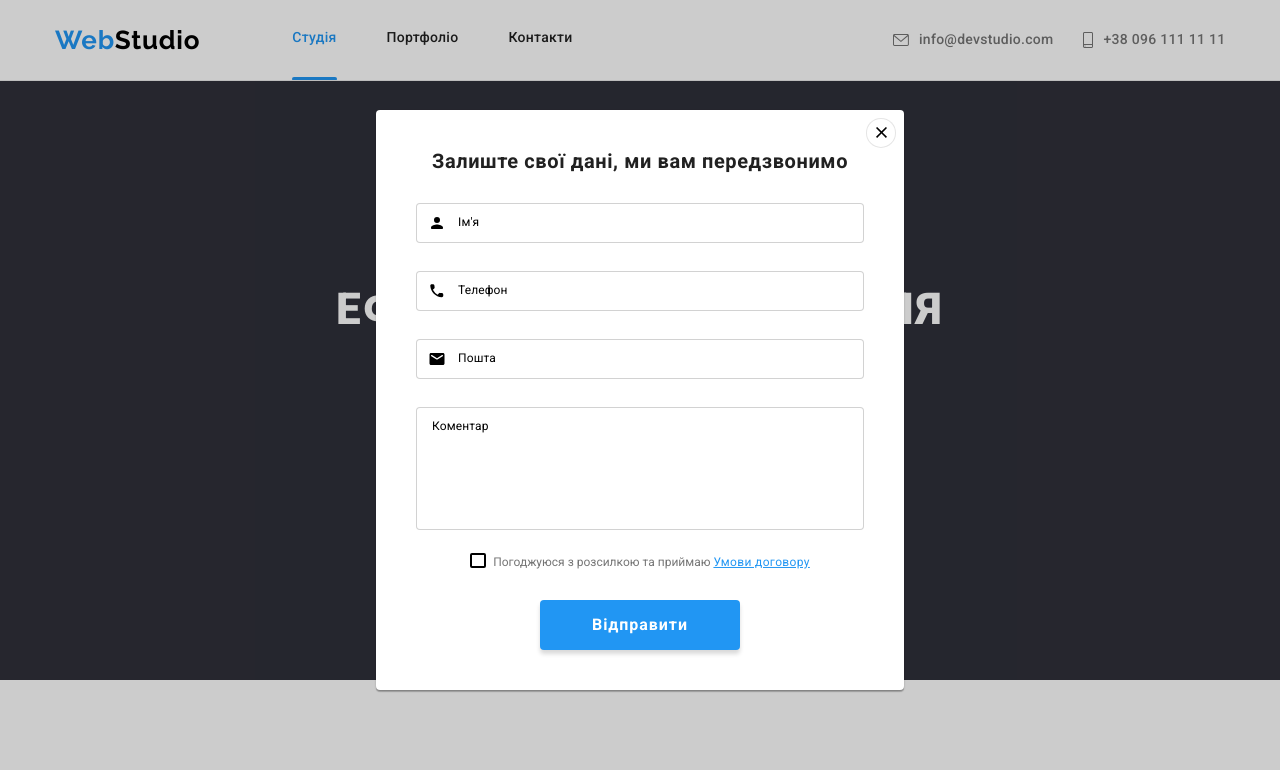
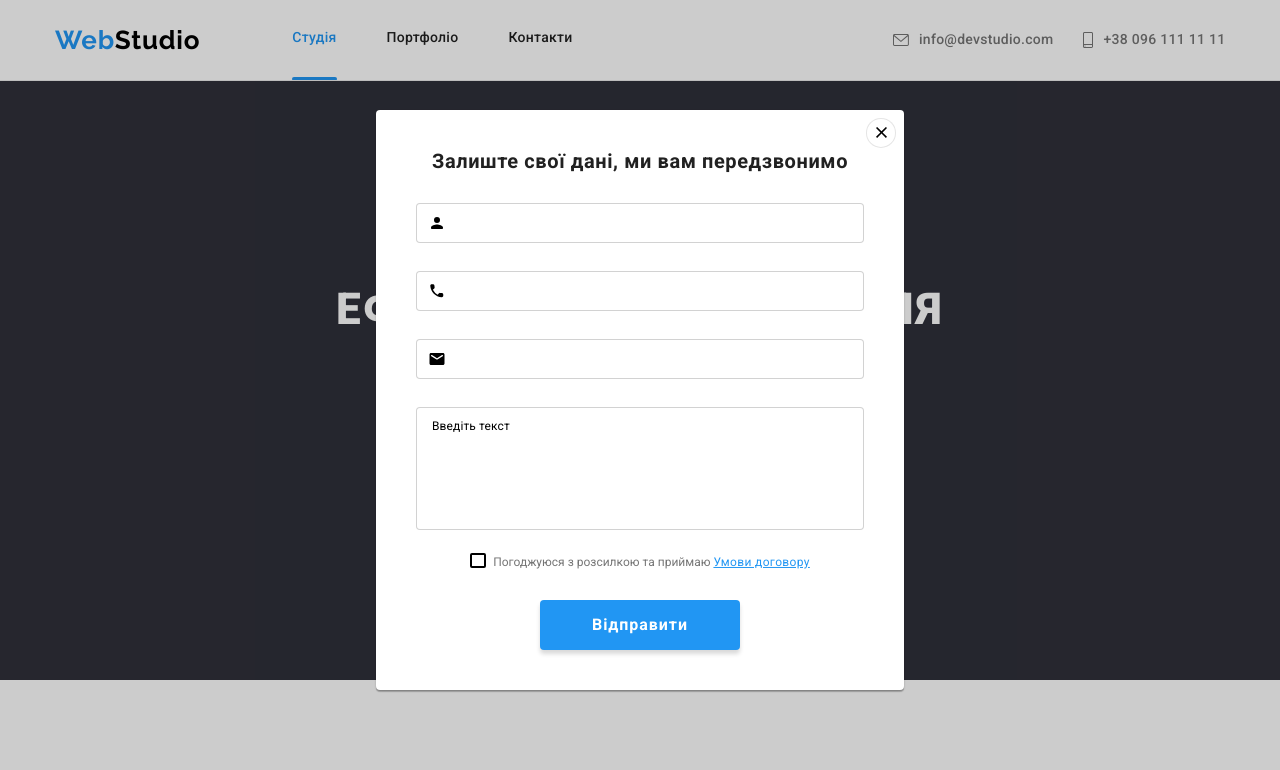
Before and after one commit to AleksMyronets/goit-markup-hw-08, a plain HTML site: page index.html in a window 1280 px wide. Both pictures are taken after a click on the button "Замовити послугу". Shown: the top 770 px of the page. Drawn offline with nearby package versions, Linux system fonts and the light colour scheme; files whose address does not match are found by name.

Commit message:
fixed index.html

```diff
--- a/index.html
+++ b/index.html
@@ -382,7 +382,7 @@
                         <div class="feedback-form__item">
                             <input class="feedback-form__input" type="text" name="name" id="feedback-form-name"
                                 placeholder=" ">
-                            <label class="feedback-form__lable" for="feedback-form-name">Ім'я</label>
+                            <label class="feedback-form__lable" for="feedback-form-name"></label>
                             <svg class="feedback-form__icon">
                                 <use height="18" width="18" href="./images/icons.svg#icon-user_modal"></use>
                             </svg>
@@ -390,7 +390,7 @@
                         <div class="feedback-form__item">
                             <input class="feedback-form__input" type="tel" name="phone" id="feedback-form-tel"
                                 placeholder=" ">
-                            <label class="feedback-form__lable" for="feedback-form-tel">Телефон</label>
+                            <label class="feedback-form__lable" for="feedback-form-tel"></label>
                             <svg class="feedback-form__icon">
                                 <use height="18" width="18" href="./images/icons.svg#icon-phone_modal"></use>
                             </svg>
@@ -398,7 +398,7 @@
                         <div class="feedback-form__item">
                             <input class="feedback-form__input" type="email" name="e-mail" id="feedback-form-email"
                                 placeholder=" ">
-                            <label class="feedback-form__lable" for="feedback-form-email">Пошта</label>
+                            <label class="feedback-form__lable" for="feedback-form-email"></label>
                             <svg class="feedback-form__icon">
                                 <use height="18" width="18" href="./images/icons.svg#icon-meil_modal"></use>
                             </svg>
@@ -406,7 +406,7 @@
                         <div class="feedback-form__item">
                             <textarea class="feedback-form__textarea" id="feedback-form-comment" name="feedback-comment"
                                 rows="7" placeholder=" "></textarea>
-                            <label class="feedback-form__lable-textarea" for="feedback-form-comment">Коментар</label>
+                            <label class="feedback-form__lable-textarea" for="feedback-form-comment">Введіть текст</label>
                         </div>
                     </div>
                     <div class="feedback-form__item-checkbox">
```
Also changed, not shown: sass/components/_hi-banner.scss (+6 -7 lines), sass/main.css, 1 other file.
